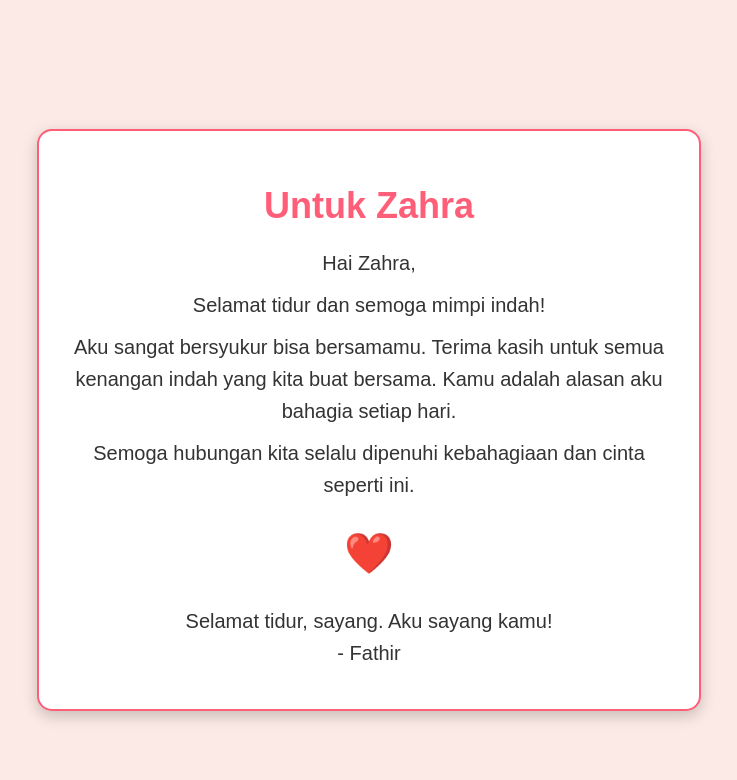
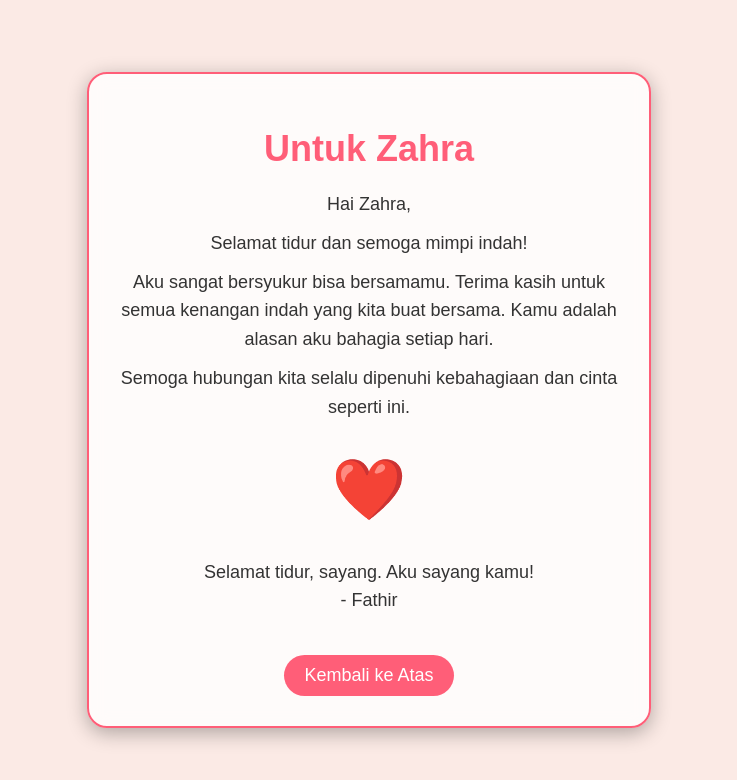
Before and after one commit to luchanz/web2zahra, a plain HTML site: page index.html in a window 1280 px wide. Shown: the whole page, without its empty margins (271-1008 px from the left). Drawn offline with Linux system fonts and the light colour scheme.

Commit message:
Update index.html

```diff
--- a/index.html
+++ b/index.html
@@ -13,17 +13,18 @@
             background-color: #fbeae5;
             color: #333;
             font-family: 'Arial', sans-serif;
+            margin: 0;
+            padding: 0;
             text-align: center;
-            margin: 0;
-            padding: 20px;
             overflow: hidden; /* Disable scrolling */
         }
         .container {
-            background: #fff;
+            background: rgba(255, 255, 255, 0.8);
+            backdrop-filter: blur(10px);
             padding: 30px;
-            border-radius: 15px;
-            box-shadow: 0 5px 15px rgba(0, 0, 0, 0.2);
-            max-width: 600px;
+            border-radius: 20px;
+            box-shadow: 0 5px 20px rgba(0, 0, 0, 0.3);
+            max-width: 500px;
             margin: 0 auto;
             border: 2px solid #ff5e78; /* Border untuk kontainer */
         }
@@ -33,12 +34,12 @@
             margin-bottom: 20px; /* Spasi bawah */
         }
         p {
-            font-size: 20px; /* Ukuran font yang lebih besar */
+            font-size: 18px; /* Ukuran font yang lebih besar */
             line-height: 1.6;
             margin: 10px 0; /* Spasi atas dan bawah */
         }
         .heart {
-            font-size: 40px; /* Ukuran hati yang lebih besar */
+            font-size: 60px; /* Ukuran hati yang lebih besar */
             color: #ff5e78;
             animation: beat 1s infinite;
             margin: 20px 0; /* Spasi atas dan bawah hati */
@@ -49,6 +50,21 @@
         }
         audio {
             display: none; /* Sembunyikan elemen audio */
+        }
+        /* Button untuk scroll */
+        .scroll-button {
+            margin-top: 30px;
+            padding: 10px 20px;
+            background-color: #ff5e78;
+            color: white;
+            border: none;
+            border-radius: 25px;
+            cursor: pointer;
+            font-size: 18px;
+            transition: background-color 0.3s;
+        }
+        .scroll-button:hover {
+            background-color: #ff3e58;
         }
     </style>
 </head>
@@ -67,6 +83,9 @@
             <source src="https://keepfiles.xyz/uploads/music/2024/05/Arctic-Monkeys-I-Wanna-Be-Yours-(RawPraise.ng).mp3" type="audio/mpeg">
             Your browser does not support the audio element.
         </audio>
+
+        <!-- Scroll button -->
+        <button class="scroll-button" onclick="scrollToTop()">Kembali ke Atas</button>
     </div>
 
     <script>
@@ -75,6 +94,14 @@
             const audio = document.getElementById('audio');
             audio.play();
         };
+
+        // Scroll function
+        function scrollToTop() {
+            window.scrollTo({
+                top: 0,
+                behavior: 'smooth'
+            });
+        }
     </script>
 </body>
 </html>
```
